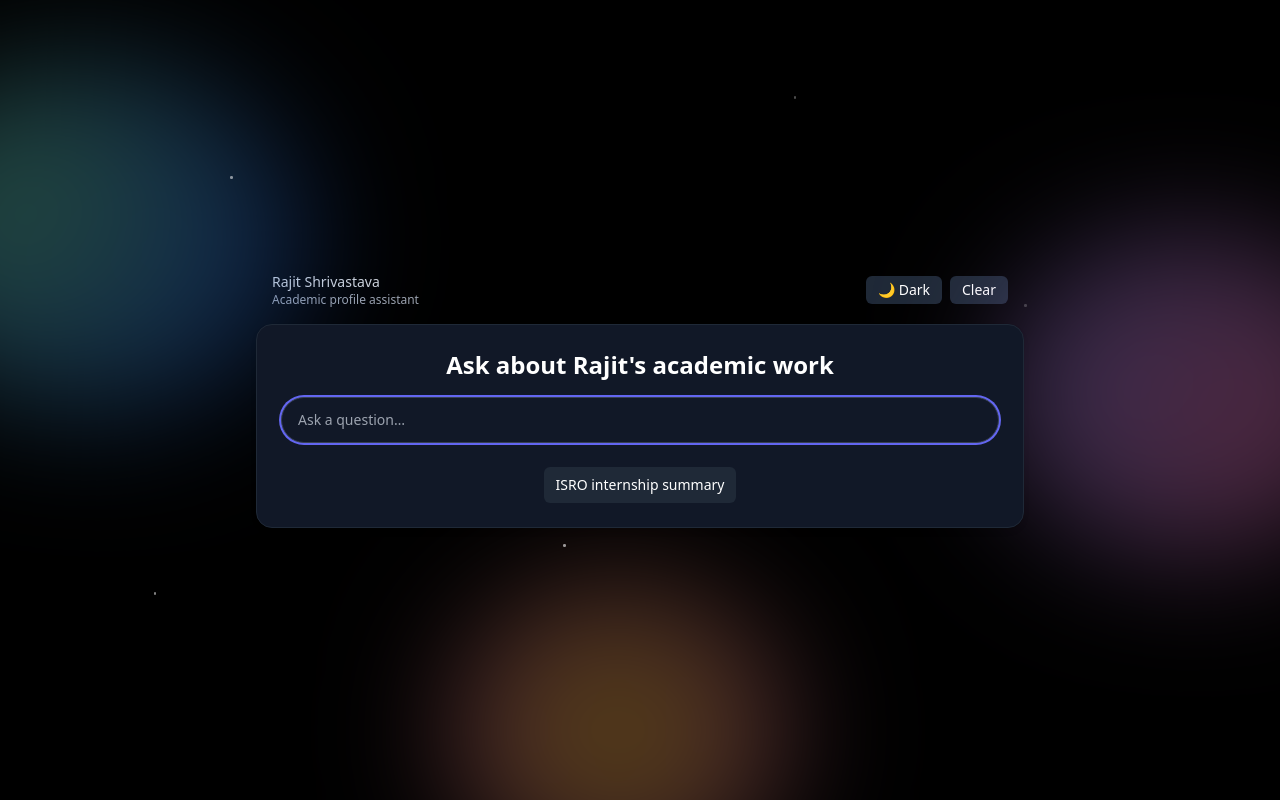
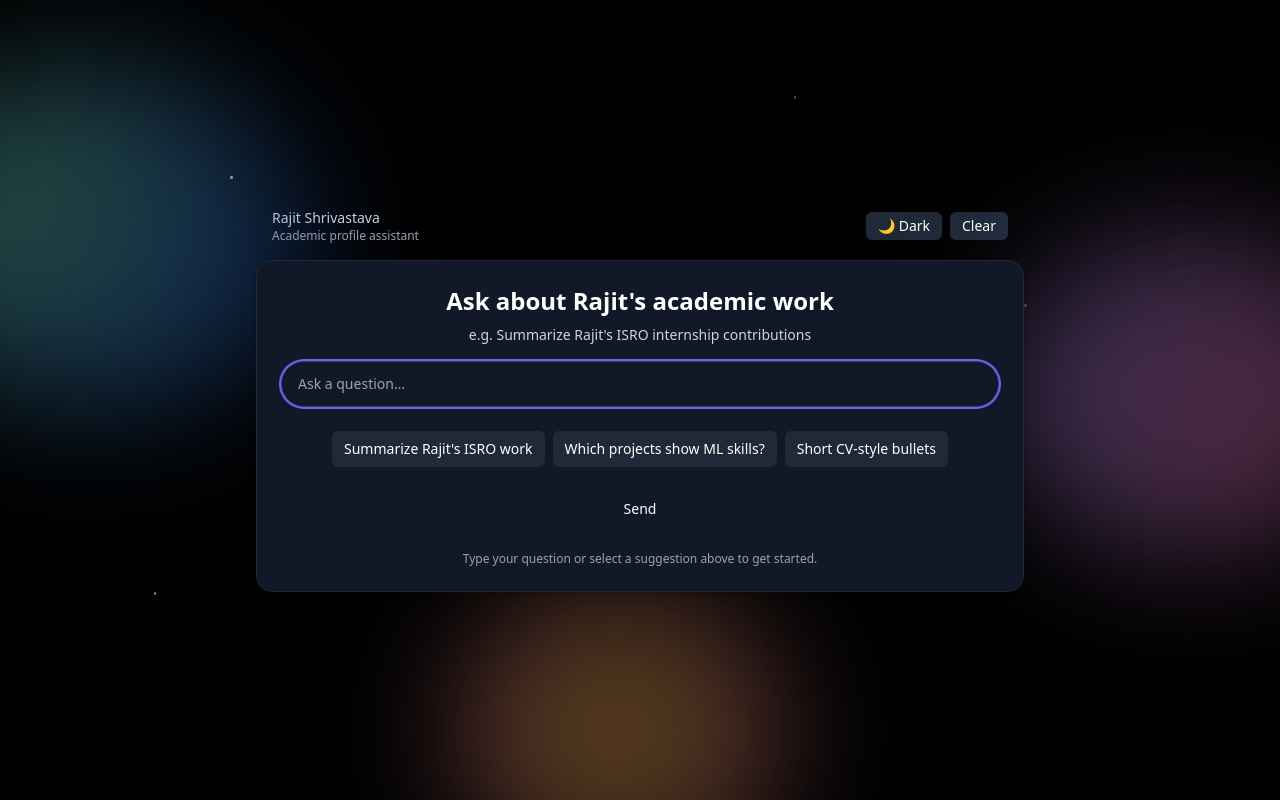
Before and after one commit to rajit17/Chatbot-rajit, a React (Vite) app in the folder rajit-chat-frontend/: page / in a window 1280 px wide. Built offline with nearby package versions, Linux system fonts and the light colour scheme.

Commit message:
Add source and token tracking via URL params

```diff
--- a/rajit-chat-frontend/src/RajitChatFinal.jsx
+++ b/rajit-chat-frontend/src/RajitChatFinal.jsx
@@ -442,9 +442,11 @@ export default function RajitChatFinal() {
     setUnusedPrompts(shuffleInPlace([...MICRO_PROMPT_POOL]));
   }
 
-  // legacy chips shown on hero - keep intact but update wording for minimalism
+  // restore original chips and example prompt
   const chips = [
-    "ISRO internship summary"
+    "Summarize Rajit's ISRO work",
+    "Which projects show ML skills?",
+    "Short CV-style bullets"
   ];
 
   // Minimal wrapper for old generateSuggestions call: compute contextual suggestions only from the message.suggestions field
@@ -466,7 +468,7 @@ export default function RajitChatFinal() {
 
       {/* Centered container for header + chat/hero */}
       <div className={started ? "fixed inset-0 z-10 flex flex-col items-center" : "w-full min-h-screen flex flex-col items-center justify-center"}>
-        {/* Header: always above the chat/hero box, centered and systematic */}
+        {/* Header */}
         <div className="w-full flex flex-col items-center mb-4">
           <div className="flex items-center justify-between w-full max-w-3xl px-4">
             <div>
@@ -491,10 +493,10 @@ export default function RajitChatFinal() {
           transition={sharedTransition}
           className={started ? "flex-1 flex flex-col relative w-full items-center" : "relative w-full flex justify-center items-center"}
           style={{
-            // Add a subtle fade for the main panel transition
-            transition: 'background 0.3s, opacity 0.3s',
-            opacity: started ? 1 : 1,
-            background: started ? undefined : undefined
+            // Ensure background is always consistent to avoid black flash
+            background: started ? 'inherit' : 'inherit',
+            minHeight: started ? '100vh' : undefined,
+            transition: 'background 0.3s, opacity 0.3s'
           }}
         >
 
@@ -512,8 +514,9 @@ export default function RajitChatFinal() {
               >
                 <div className="text-center mb-4">
                   <h2 className="text-2xl font-semibold">Ask about Rajit's academic work</h2>
-                  {/* Subtitle is now minimal */}
-                  <p className="text-sm text-gray-600 dark:text-gray-300 mt-2"></p>
+                  <p className="text-sm text-gray-600 dark:text-gray-300 mt-2">
+                    e.g. Summarize Rajit's ISRO internship contributions
+                  </p>
                 </div>
 
                 <form onSubmit={(e) => { e.preventDefault(); submitQuestion(); }} className="flex flex-col items-center gap-3">
@@ -531,7 +534,24 @@ export default function RajitChatFinal() {
                     ))}
                   </div>
 
-                  {/* Remove helper text about logging/internal review */}
+                  {/* Send button always visible */}
+                  <button
+                    type="submit"
+                    disabled={loading}
+                    className="px-4 py-2 rounded-full text-sm mt-3"
+                    style={{
+                      background: 'var(--accent)',
+                      color: 'var(--on-accent)',
+                      boxShadow: '0 2px 8px rgba(0,0,0,0.12)'
+                    }}
+                  >
+                    {loading ? '…' : 'Send'}
+                  </button>
+
+                  {/* Helper text always visible under send button */}
+                  <div className="mt-3 text-xs text-gray-500 dark:text-gray-400 text-center">
+                    Type your question or select a suggestion above to get started.
+                  </div>
                 </form>
               </motion.div>
             )}
@@ -548,8 +568,7 @@ export default function RajitChatFinal() {
                 transition={sharedTransition}
                 className="flex-1 flex flex-col bg-white dark:bg-black text-black dark:text-white w-full items-center"
                 style={{
-                  minHeight: 0,
-                  // Add fade for initial appearance
+                  minHeight: '100vh', // ensure full height to avoid black flash
                   transition: 'opacity 0.3s',
                   opacity: started ? 1 : 0
                 }}
```
